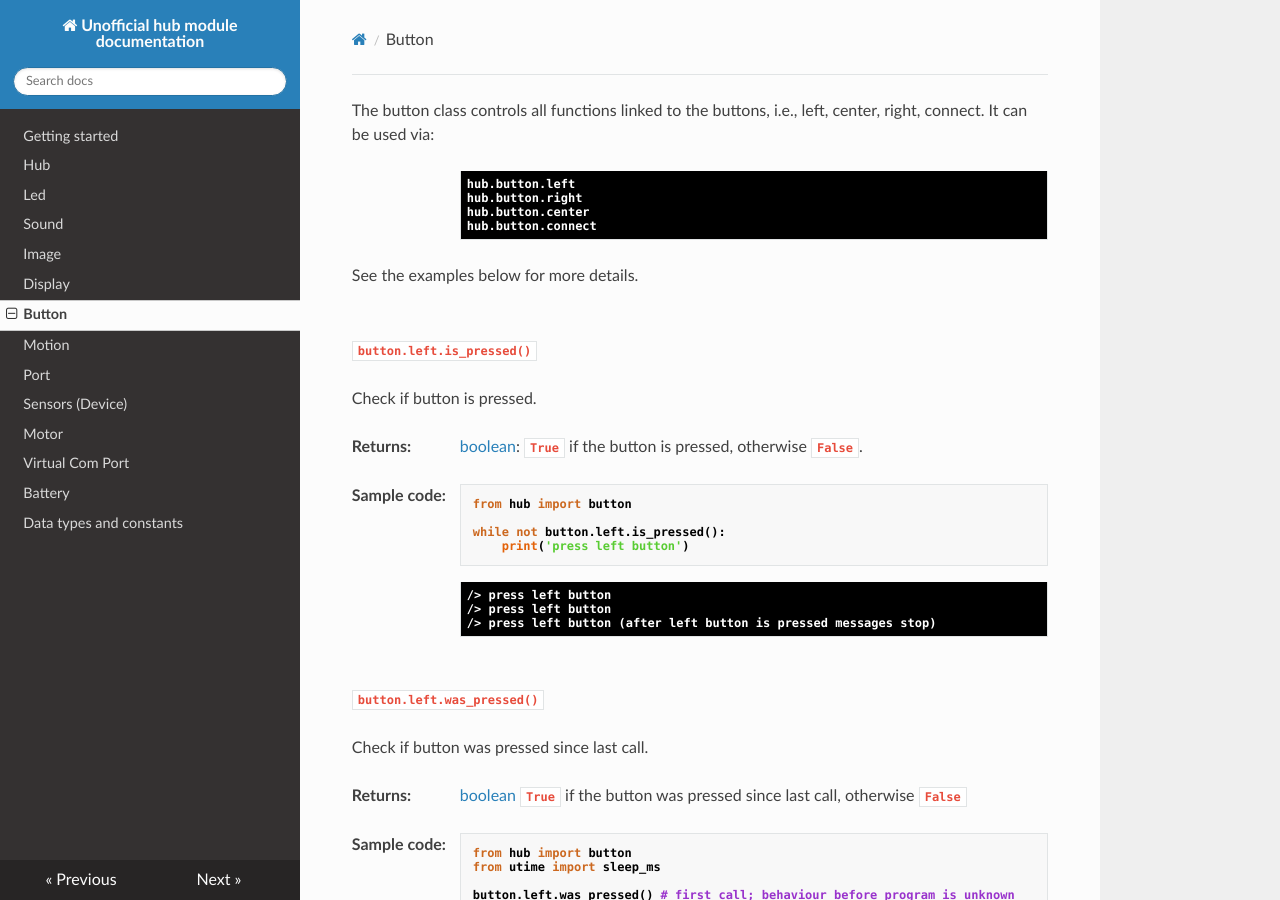
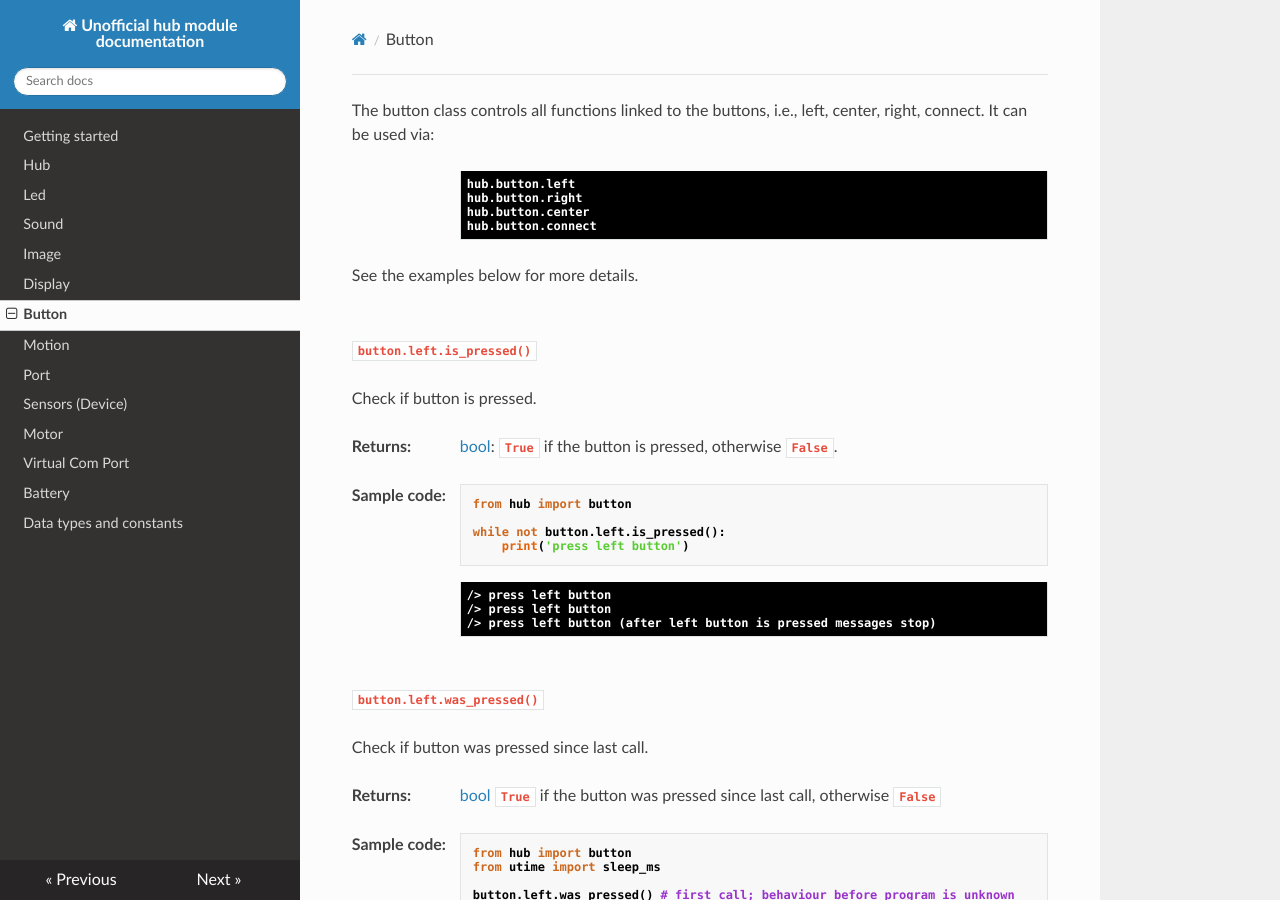
Before and after one commit to NStrijbosch/hub-module-notes, an MkDocs documentation site: the page built from docs/button.md, in a window 1280 px wide and 900 px high. Built offline with MkDocs 1.6.1, drawn with Linux system fonts in a browser that asks for light colours; nearby versions of some CDN libraries.

Commit message:
minor typos

```diff
--- a/docs/button.md
+++ b/docs/button.md
@@ -17,7 +17,7 @@ Check if button is pressed.
 
 __Returns:__
 
-*  [boolean](data_types.md#bool): `True` if the button is pressed, otherwise `False`.
+*  [bool](data_types.md#bool): `True` if the button is pressed, otherwise `False`.
 
 __Sample code:__
 
@@ -42,7 +42,7 @@ Check if button was pressed since last call.
 
 __Returns:__
 
-*  [boolean](data_types.md#bool) `True` if the button was pressed since last call, otherwise `False`
+*  [bool](data_types.md#bool) `True` if the button was pressed since last call, otherwise `False`
 
 __Sample code:__
 
```
Also changed, not shown: docs/battery.md (+1 -1 lines), docs/hub.md (+1 -1 lines).
